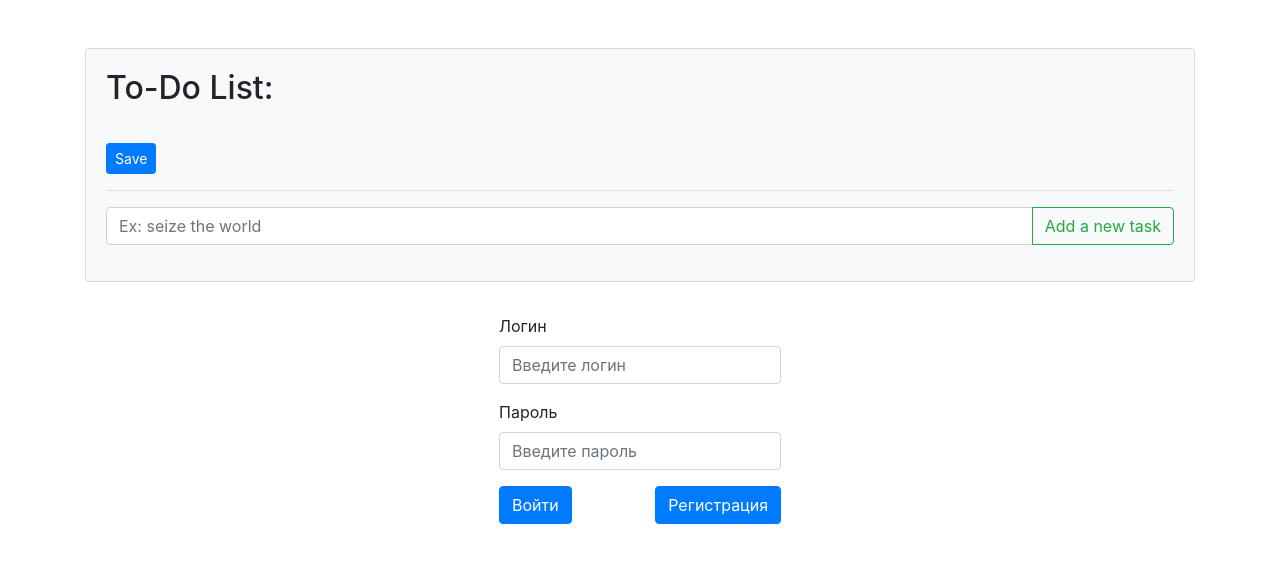
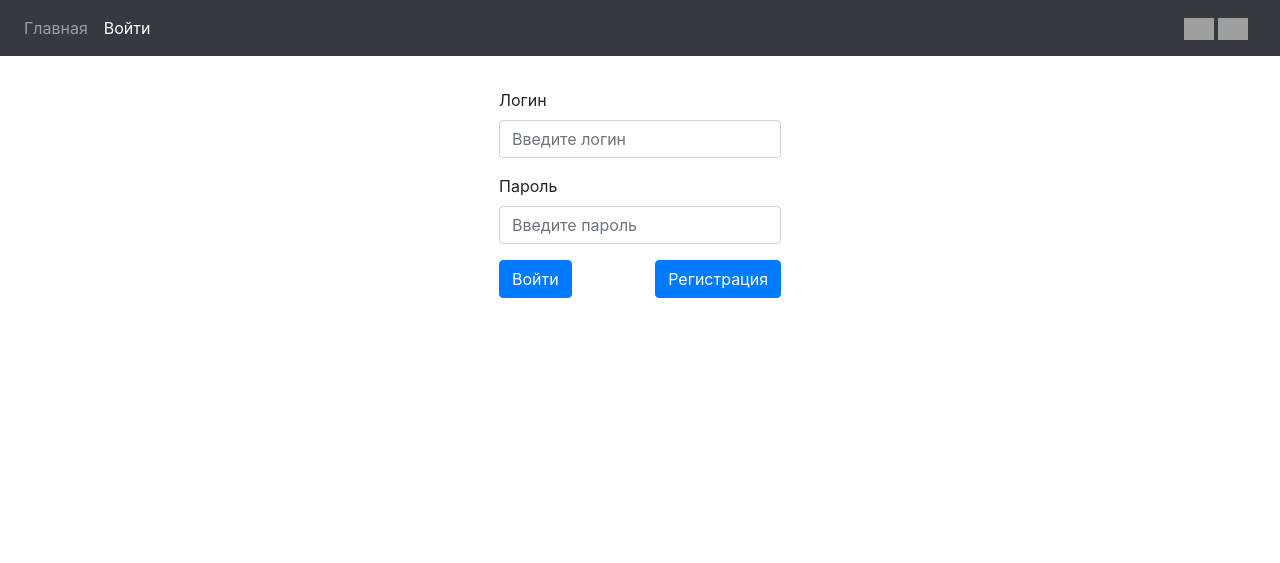
Before and after one commit to Thunderbirrd/ToDo_list, a Flask app: page /login in a window 1280 px wide. Shown: the top 563 px of the page. Run offline with Flask 2, Linux system fonts and the light colour scheme; data comes from the database, SQL or seed files in the repository; both versions use the stored data as it was after the commit; some libraries are stand-ins or nearby versions; grey boxes are pictures that could not be loaded.

Commit message:
archive added

```diff
--- a/localizations/en.json
+++ b/localizations/en.json
@@ -4,7 +4,7 @@
   "POST_AUTHOR": "Story's author:",
   "STORIES_TOP": "Story's top",
   "NEW_STORY": "New story",
-  "SETTINGS": "Settings",
+  "ARCHIVE": "Archive",
   "EXIT": "Logout",
   "LOG_IN": "Login",
   "MY_POSTS": "My stories",
--- a/localizations/ru.json
+++ b/localizations/ru.json
@@ -4,7 +4,7 @@
   "POST_AUTHOR": "Автор поста:",
   "STORIES_TOP": "Топ историй",
   "NEW_STORY": "Новая история",
-  "SETTINGS": "Настройки",
+  "ARCHIVE": "Архив",
   "EXIT": "Выход",
   "LOG_IN": "Вход",
   "MY_POSTS": "Мои посты",
--- a/models.py
+++ b/models.py
@@ -155,26 +155,6 @@ class Task(db.Model, Model):
         self.save()
 
     @staticmethod
-    def get_archive():
-        tasks = list(db.session.query(Task).filter(not Task.status).all())
-        archive = []
-
-        for task in tasks:
-            archive.append(Task.get_task_by_id(task.id))
-
-        return archive
-
-    @staticmethod
-    def get_active_tasks():
-        tasks = list(db.session.query(Task).filter(Task.status).all())
-        archive = []
-
-        for task in tasks:
-            archive.append(Task.get_task_by_id(task.id))
-
-        return archive
-
-    @staticmethod
     def get_task_by_id(i):
         task = db.session.query(Task).filter(Task.id == i).first()
         if task.status:
@@ -193,30 +173,11 @@ class Task(db.Model, Model):
 
     @staticmethod
     def get_users_tasks(user_id):
-        tasks = list(db.session.query(Task).filter(Task.author_id == user_id).filter(Task.status).all())
-        return_list = []
-        for task in tasks:
-            return_list.append(Task.get_task_by_id(task.id))
-
-        return return_list
+        return db.session.query(Task).filter(Task.author_id == user_id).filter(Task.status == False).all()
 
     @staticmethod
     def get_users_archive(user_id):
-        tasks = list(db.session.query(Task).filter(Task.author_id == user_id).filter(not Task.status).all())
-        return_list = []
-        for task in tasks:
-            return_list.append(Task.get_task_by_id(task.id))
-
-        return return_list
-
-    @staticmethod
-    def get_all_tasks(user_id):
-        tasks = list(db.session.query(Task).filter(Task.author_id == user_id).all())
-        return_list = []
-        for task in tasks:
-            return_list.append(Task.get_task_by_id(task.id))
-
-        return return_list
+        return db.session.query(Task).filter(Task.author_id == user_id).filter(Task.status == True).all()
 
     @staticmethod
     def get_all_task_in_period(date1, date2):
@@ -229,7 +190,7 @@ class Task(db.Model, Model):
 
     @staticmethod
     def get_all():
-        return db.session.query(Task).all()
+        return db.session.query(Task).filter(Task.status).all()
 
 
 class Locale:
--- a/routes.py
+++ b/routes.py
@@ -78,20 +78,44 @@ def add_task():
 @app.route('/check', methods=['POST'])
 def check():
     ids = []
-
+    user = User.get_current_user()
     for row in request.form:
         search = re.search("^task-([\d]+)$", row)
         if search is not None:
             ids.append(int(search.group(1)))
 
-    for task in Task.get_all():
+    for task in Task.get_users_tasks(user.id):
         task.status = task.id in ids
         task.set_status(task.status)
 
     return redirect(url_for('index'))
 
 
+@app.route('/check_archive', methods=['POST'])
+def check_archive():
+    ids = []
+    user = User.get_current_user()
+    for row in request.form:
+        search = re.search("^task-([\d]+)$", row)
+        if search is not None:
+            ids.append(int(search.group(1)))
+
+    for task in Task.get_users_archive(user.id):
+        task.status = task.id in ids
+        task.set_status(task.status)
+
+    return redirect(url_for('archive'))
+
+
+@app.route('/archive')
+def archive():
+    user = User.get_current_user()
+    tasks = Task.get_users_archive(user.id)
+    return render_template('archive.html', tasks=tasks)
+
+
 @app.route('/')
 def index():
-    tasks = Task.get_all()
+    user = User.get_current_user()
+    tasks = Task.get_users_tasks(user.id)
     return render_template('index.html', tasks=tasks)
--- a/templates/index.html
+++ b/templates/index.html
@@ -9,6 +9,7 @@
     <title>To-Do List</title>
 </head>
 <body>
+{% include "layouts/_navbar.html" %}
     <div class="container mt-5">
         <div class="card bg-light">
             <div class="card-body">
@@ -17,7 +18,7 @@
 
                 <form method="POST" action="/check">
                     {% for task in tasks %}
-                        <div><input id="checkbox-{{ task.id }}" type="checkbox" name="task-{{ task.id }}" {{ "checked" if task.status }}> <label for="checkbox-{{ task.id }}">{{ task.name }}</label></div>
+                        <div><input id="checkbox-{{ task.id }}" type="checkbox" name="task-{{ task.id }}" {{ "checked" if task.status }}> <label for="checkbox-{{ task.id }}">{{ task.name }}</label>: <label for="checkbox-{{ task.id }}">{{ task.text }}</label>.   Дата добавления: <label for="checkbox-{{ task.id }}">{{ task.added_date }}</label></div>
                     {% endfor %}
                     <br>
                     <button type="submit" class="btn btn-sm btn-primary">Save</button>
--- a/templates/layouts/_navbar.html
+++ b/templates/layouts/_navbar.html
@@ -1,43 +1,33 @@
-<!DOCTYPE html>
-<html lang="en">
-<head>
-    <meta charset="utf-8">
-    <meta name="viewport" content="width=device-width, initial-scale=1, shrink-to-fit=no">
-
-    <link rel="stylesheet" href="https://stackpath.bootstrapcdn.com/bootstrap/4.1.1/css/bootstrap.min.css" integrity="sha384-WskhaSGFgHYWDcbwN70/dfYBj47jz9qbsMId/iRN3ewGhXQFZCSftd1LZCfmhktB" crossorigin="anonymous">
-
-    <title>To-Do List</title>
-</head>
-<body>
-    <div class="container mt-5">
-        <div class="card bg-light">
-            <div class="card-body">
-
-                <h2 class="card-title">To-Do List:</h2>
-
-                <form method="POST" action="/check">
-                    {% for task in tasks %}
-                        <div><input id="checkbox-{{ task.id }}" type="checkbox" name="task-{{ task.id }}" {{ "checked" if task.status }}> <label for="checkbox-{{ task.id }}">{{ task.name }}</label></div>
-                    {% endfor %}
-                    <br>
-                    <button type="submit" class="btn btn-sm btn-primary">Save</button>
-                </form>
-
-                <hr>
-
-                <div>
-                    <form method="POST" action="/add-task">
-                        <div class="input-group mb-3">
-                            <input type="text" class="form-control" name="task" placeholder="Ex: seize the world">
-                            <div class="input-group-append">
-                                <button class="btn btn-outline-success" type="submit">Add a new task</button>
-                            </div>
-                        </div>
-                    </form>
-                </div>
-            </div>
+<nav class="navbar navbar-expand-lg navbar-dark bg-dark">
+    <div class="collapse navbar-collapse">
+        <ul class="navbar-nav mr-auto">
+            <li class="nav-item {% if active == "home" %}active{% endif %}">
+                <a class="nav-link" href="/">{{ Locale.get("MAIN") }}</a>
+            </li>
+            {% if User.is_authorised() %}
+                <li class="nav-item {% if active == "new_room" %}active{% endif %}">
+                    <a class="nav-link" href="/new_story">{{ Locale.get("NEW_STORY") }}</a>
+                </li>
+                <li class="nav-item {% if active == "settings" %}active{% endif %}">
+                    <a class="nav-link" href="/archive">{{ Locale.get("ARCHIVE") }}</a>
+                </li>
+                <li class="nav-item {% if active == "change_story" %}active{% endif %}">
+                    <a class="nav-link" href="/change_story">{{ Locale.get("MY_POSTS") }}</a>
+                </li>
+                <li class="nav-item {% if active == "logout" %}active{% endif %}">
+                    <a class="nav-link" href="/logout">{{ Locale.get("EXIT") }}</a>
+                </li>
+            {% else %}
+                <li class="nav-item {% if active == "login" %}active{% endif %}">
+                    <a class="nav-link" href="/login">{{ Locale.get("ENTER") }}</a>
+                </li>
+            {% endif %}
+        </ul>
+        <div class="mr-3">
+            <a href="/set_locale/ru"><img style="width: 30px"
+                                          src="http://panoramahotel.lt/wp-content/uploads/2015/03/flag_ru.png"></a>
+            <a href="/set_locale/en"><img style="width: 30px"
+                                          src="http://panoramahotel.lt/wp-content/uploads/2015/03/flag_en.png"></a>
         </div>
     </div>
-
-</body>
-</html>
+</nav>
```
Also changed, not shown: templates/archive.html (added, +35 -0 lines), database.sqlite, 2 other files.
